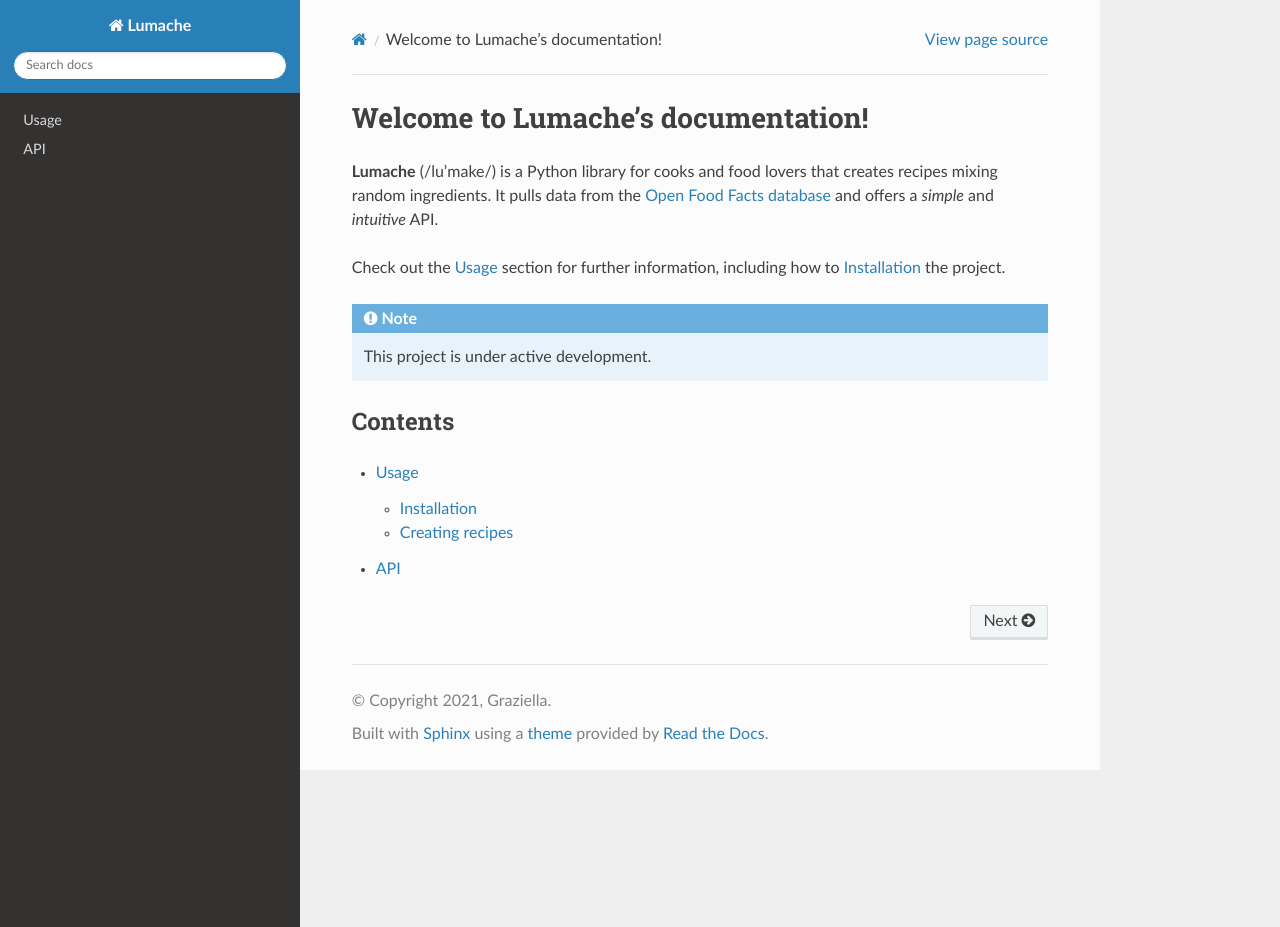
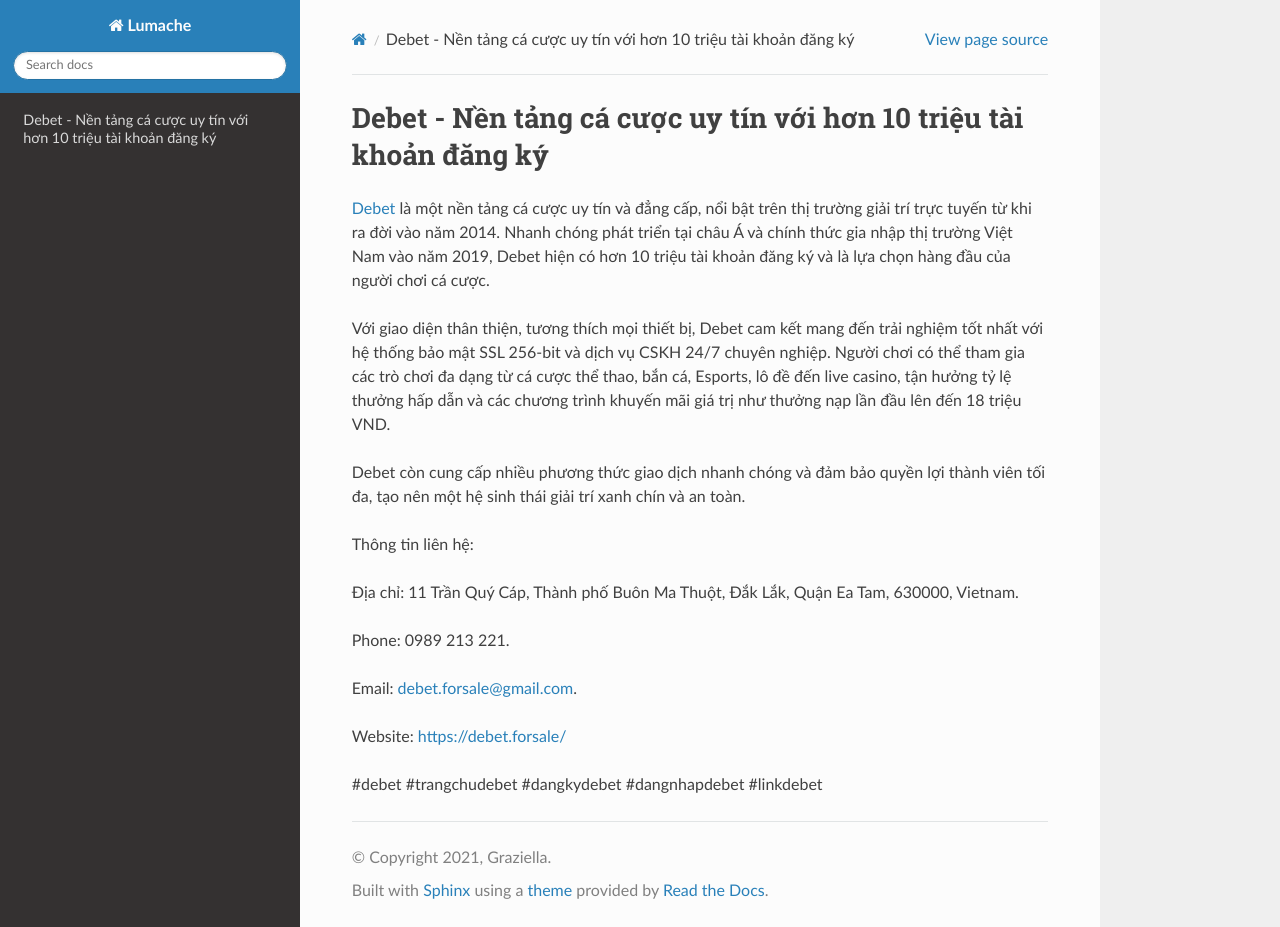
Before and after one commit to JonsCalicut123/debetforsale, a Sphinx documentation site: the page built from docs/source/index.rst, in a window 1280 px wide and 927 px high. Built offline with Sphinx 7.4.7 and the Read the Docs theme 3.1.0, drawn with Linux system fonts in a browser that asks for light colours.

Commit message:
Update index.rst

```diff
--- a/docs/source/index.rst
+++ b/docs/source/index.rst
@@ -1,22 +1,20 @@
-Welcome to Lumache's documentation!
+Debet - Nền tảng cá cược uy tín với hơn 10 triệu tài khoản đăng ký
 ===================================
 
-**Lumache** (/lu'make/) is a Python library for cooks and food lovers
-that creates recipes mixing random ingredients.
-It pulls data from the `Open Food Facts database <https://world.openfoodfacts.org/>`_
-and offers a *simple* and *intuitive* API.
+`Debet <https://debet.forsale/>`_ là một nền tảng cá cược uy tín và đẳng cấp, nổi bật trên thị trường giải trí trực tuyến từ khi ra đời vào năm 2014. Nhanh chóng phát triển tại châu Á và chính thức gia nhập thị trường Việt Nam vào năm 2019, Debet hiện có hơn 10 triệu tài khoản đăng ký và là lựa chọn hàng đầu của người chơi cá cược.
 
-Check out the :doc:`usage` section for further information, including
-how to :ref:`installation` the project.
+Với giao diện thân thiện, tương thích mọi thiết bị, Debet cam kết mang đến trải nghiệm tốt nhất với hệ thống bảo mật SSL 256-bit và dịch vụ CSKH 24/7 chuyên nghiệp. Người chơi có thể tham gia các trò chơi đa dạng từ cá cược thể thao, bắn cá, Esports, lô đề đến live casino, tận hưởng tỷ lệ thưởng hấp dẫn và các chương trình khuyến mãi giá trị như thưởng nạp lần đầu lên đến 18 triệu VND.
 
-.. note::
+Debet còn cung cấp nhiều phương thức giao dịch nhanh chóng và đảm bảo quyền lợi thành viên tối đa, tạo nên một hệ sinh thái giải trí xanh chín và an toàn.
 
-   This project is under active development.
+Thông tin liên hệ:
 
-Contents
---------
+Địa chỉ: 11 Trần Quý Cáp, Thành phố Buôn Ma Thuột, Đắk Lắk, Quận Ea Tam, 630000, Vietnam.
 
-.. toctree::
+Phone: 0989 213 221.
 
-   usage
-   api
+Email: debet.forsale@gmail.com.
+
+Website: https://debet.forsale/
+
+#debet #trangchudebet #dangkydebet #dangnhapdebet #linkdebet
```
